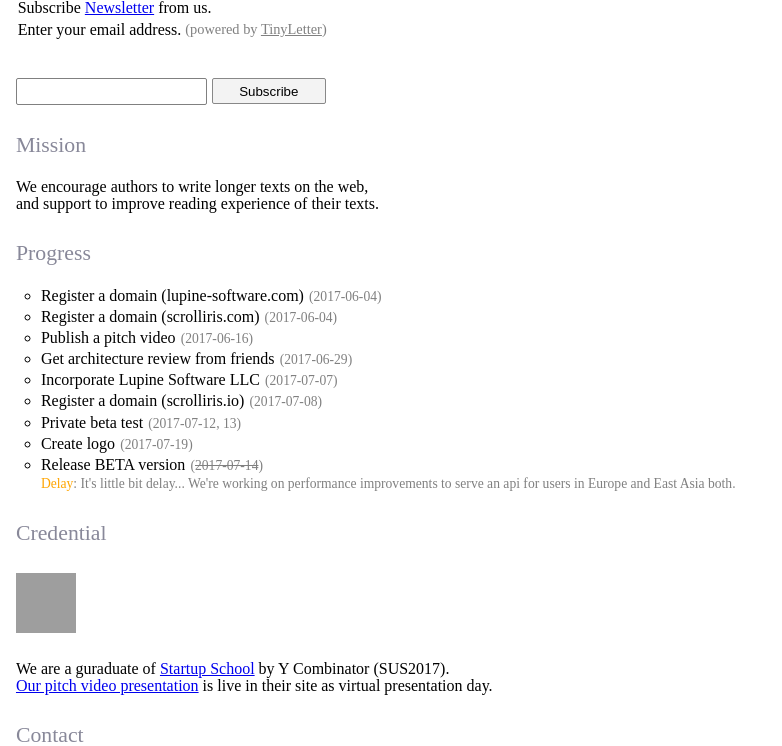
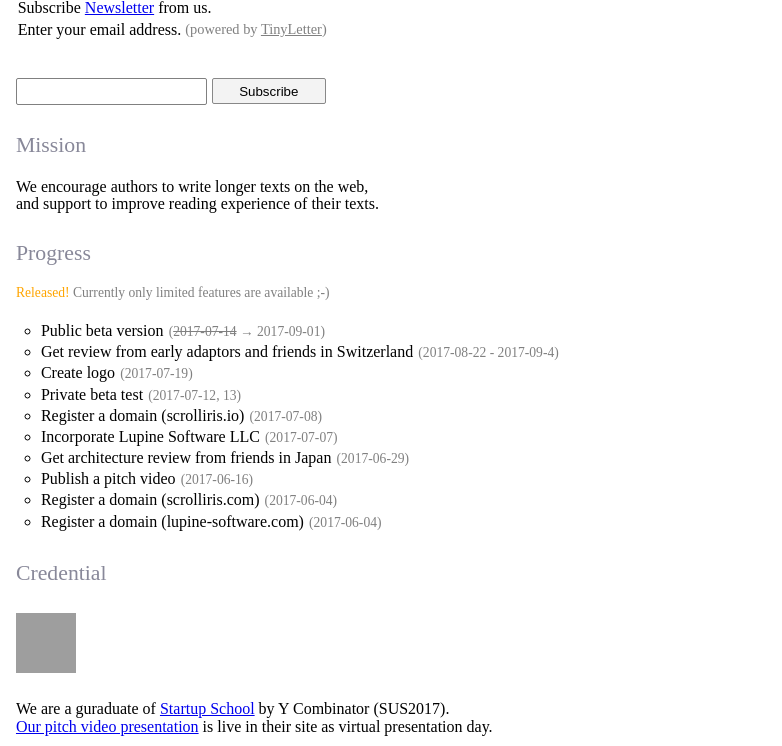
Before and after one commit to lupine-software/website, a Flask app: page / in a window 1280 px wide. Shown: the part 800-1546 px from the top of the page, without its empty margins (0-782 px from the left). Run offline with Flask 2, Linux system fonts and the light colour scheme; grey boxes are pictures that could not be loaded.

Commit message:
Update progress
* Re-order entries upside down
* Add recent progress

```diff
--- a/templates/index.html
+++ b/templates/index.html
@@ -70,20 +70,20 @@
 
   <article class="progress">
     <h2>Progress</h2>
+    <p class="desc">
+      <span class="status warn">Released!</span>&nbsp;Currently only limited features are available ;-)
+    </p>
     <ul>
+      <li>Public beta version<span class="date">(<del>2017-07-14</del> → 2017-09-01)</span></li>
+      <li>Get review from early adaptors and friends in Switzerland<span class="date">(2017-08-22 - 2017-09-4)</span></li>
+      <li>Create logo<span class="date">(2017-07-19)</span>
+      <li>Private beta test<span class="date">(2017-07-12, 13)</span>
+      <li>Register a domain (scrolliris.io)<span class="date">(2017-07-08)</span></li>
+      <li>Incorporate Lupine Software LLC<span class="date">(2017-07-07)</span></li>
+      <li>Get architecture review from friends in Japan<span class="date">(2017-06-29)</span></li>
+      <li>Publish a pitch video<span class="date">(2017-06-16)</span></li>
+      <li>Register a domain (scrolliris.com)<span class="date">(2017-06-04)</span></li>
       <li>Register a domain (lupine-software.com)<span class="date">(2017-06-04)</span></li>
-      <li>Register a domain (scrolliris.com)<span class="date">(2017-06-04)</span></li>
-      <li>Publish a pitch video<span class="date">(2017-06-16)</span></li>
-      <li>Get architecture review from friends<span class="date">(2017-06-29)</span></li>
-      <li>Incorporate Lupine Software LLC<span class="date">(2017-07-07)</span></li>
-      <li>Register a domain (scrolliris.io)<span class="date">(2017-07-08)</span></li>
-      <li>Private beta test<span class="date">(2017-07-12, 13)</span>
-      <li>Create logo<span class="date">(2017-07-19)</span>
-      <li>Release BETA version<span class="date">(<del>2017-07-14</del>)</span>
-        <p class="desc">
-          <span class="status warn">Delay</span>: It's little bit delay... We're working on performance improvements to serve an api for users in Europe and East Asia both.
-        </p>
-      </li>
     </ul>
   </article>
 
```
Also changed, not shown: 1 other file.
